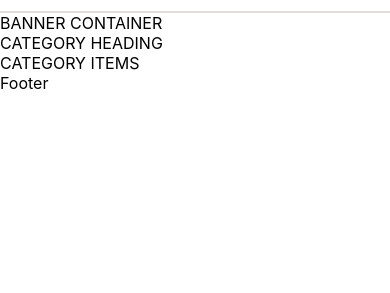
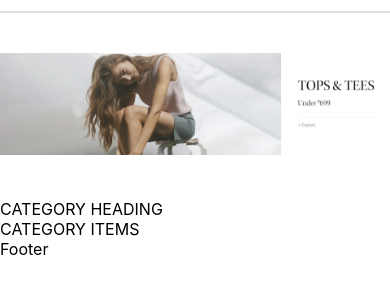
Before and after one commit to Tapkir-Sahil/Myntra-Clone, a plain HTML site: page index.html in a window 390 px wide. Shown: the part 67-360 px from the top of the page. Drawn offline with nearby package versions, Linux system fonts and the light colour scheme.

Commit message:
Add banner image to main section: implement responsive banner display in the header

```diff
--- a/index.css
+++ b/index.css
@@ -96,3 +96,13 @@ header{
     color: black;
     text-decoration: none;
 }
+
+/* main sections */
+
+.banner_image{
+    width: 100%;
+}
+
+.banner_container{
+    margin: 40px 0;
+}
--- a/index.html
+++ b/index.html
@@ -48,7 +48,9 @@
         </div>
     </header>
     <main>
-        <div class="banner_container">BANNER CONTAINER</div>
+        <div class="banner_container">
+            <img class="banner_image" src="/Myntra-Clone/image/banner.jpg" alt="main banner">
+        </div>
         <div class="category_heading">CATEGORY HEADING</div>
         <div class="category_items">CATEGORY ITEMS</div>
     </main>
```
